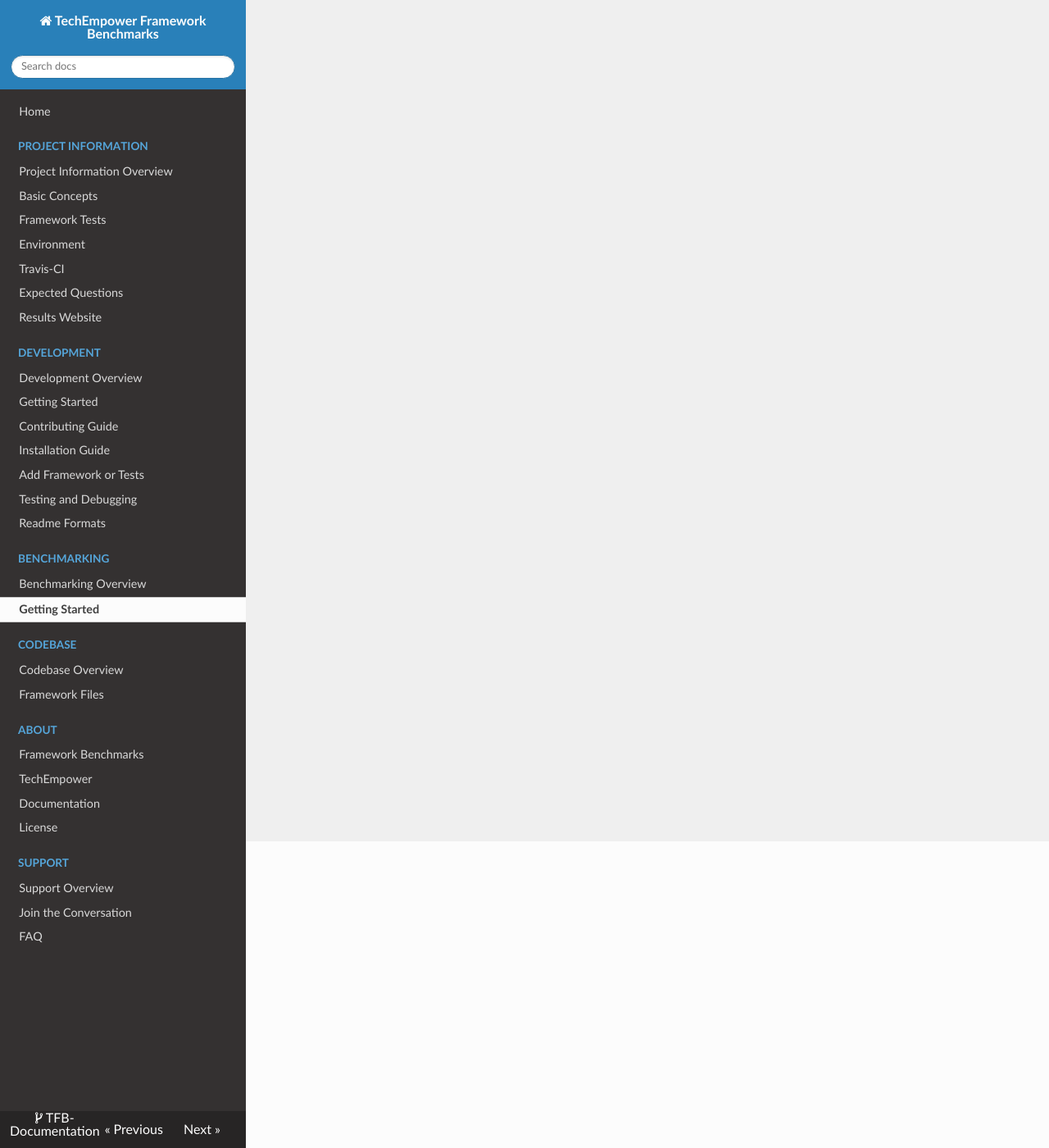
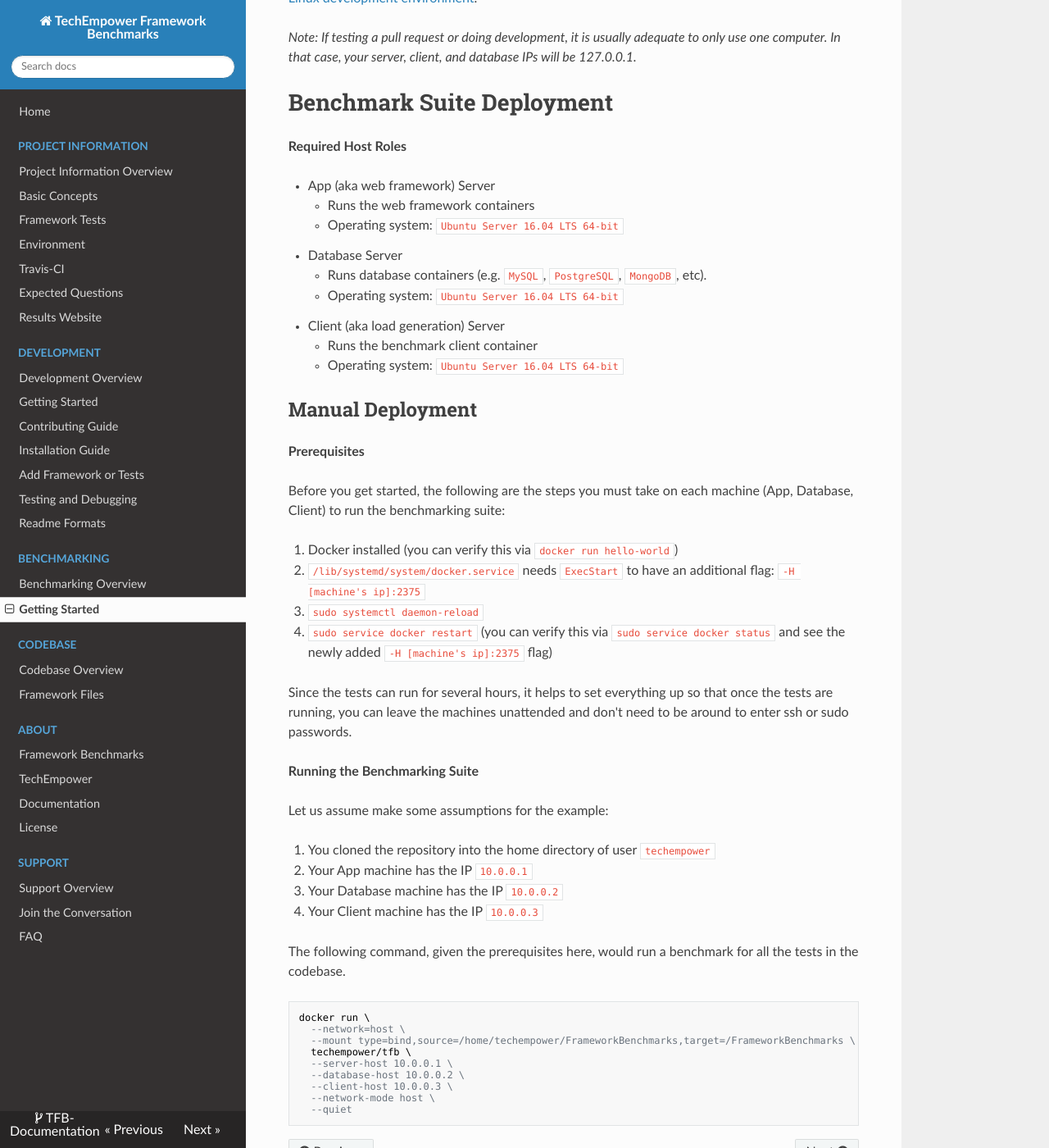
Before and after one commit to nbrady-techempower/TFB-Documentation, an MkDocs documentation site: the page built from docs/Benchmarking/Getting-Started-Benchmarking.md, in a window 1280 px wide and 1400 px high, scrolled down 374 px. Shown: the whole window at 82% size. Built offline with MkDocs 1.6.1, drawn with Linux system fonts in a browser that asks for light colours; nearby versions of some CDN libraries; old or Windows-style settings are respelled for this version of MkDocs; some of the changed text lies outside the part shown.

Commit message:
getting started benchmarking

````diff
--- a/docs/Benchmarking/Getting-Started-Benchmarking.md
+++ b/docs/Benchmarking/Getting-Started-Benchmarking.md
@@ -1,3 +1,61 @@
-TODO: Need a solid writeup on setting up a 3 machine environment. This file was extremely outdated and this is one of our most asked about issues.
+	This is the getting started guide for __benchmarking__.
+If you're interested in __development__ please visit the
+[getting started guide for development](../Development/Getting-Started).
 
-@msmith-techempower :eyes:
+You will need three computers (or virtual machines) networked together to fill the three benchmark roles of database server, load generation server, and web framework server.
+
+# Linux Server Setup
+
+When setting up a Linux server for benchmarking, you can follow the same steps as [setting up a Linux development environment](../Development/Installation-Guide/).
+
+_Note: If testing a pull request or doing development, it is usually adequate to only use one computer. In that case, your server, client, and database IPs will be 127.0.0.1._
+
+# Benchmark Suite Deployment
+
+__Required Host Roles__
+
+* App (aka web framework) Server
+    * Runs the web framework containers
+    * Operating system: `Ubuntu Server 16.04 LTS 64-bit`
+* Database Server
+    * Runs database containers (e.g. `MySQL`, `PostgreSQL`, `MongoDB`, etc).
+    * Operating system: `Ubuntu Server 16.04 LTS 64-bit`
+* Client (aka load generation) Server
+    * Runs the benchmark client container
+    * Operating system: `Ubuntu Server 16.04 LTS 64-bit`
+
+## Manual Deployment
+
+__Prerequisites__
+
+Before you get started, the following are the steps you must take on each machine (App, Database, Client) to run the benchmarking suite:
+
+1. Docker installed (you can verify this via `docker run hello-world`)
+2. `/lib/systemd/system/docker.service` needs `ExecStart` to have an additional flag: `-H [machine's ip]:2375`
+3. `sudo systemctl daemon-reload`
+4. `sudo service docker restart` (you can verify this via `sudo service docker status` and see the newly added `-H [machine's ip]:2375` flag)
+
+Since the tests can run for several hours, it helps to set everything up so that once the tests are running, you can leave the machines unattended and don't need to be around to enter ssh or sudo passwords.
+
+__Running the Benchmarking Suite__
+
+Let us assume make some assumptions for the example:
+
+1. You cloned the repository into the home directory of user `techempower`
+2. Your App machine has the IP `10.0.0.1`
+3. Your Database machine has the IP `10.0.0.2`
+4. Your Client machine has the IP `10.0.0.3`
+
+The following command, given the prerequisites here, would run a benchmark for all the tests in the codebase.
+
+```
+docker run \
+  --network=host \
+  --mount type=bind,source=/home/techempower/FrameworkBenchmarks,target=/FrameworkBenchmarks \
+  techempower/tfb \
+  --server-host 10.0.0.1 \
+  --database-host 10.0.0.2 \
+  --client-host 10.0.0.3 \
+  --network-mode host \
+  --quiet
+```
````
